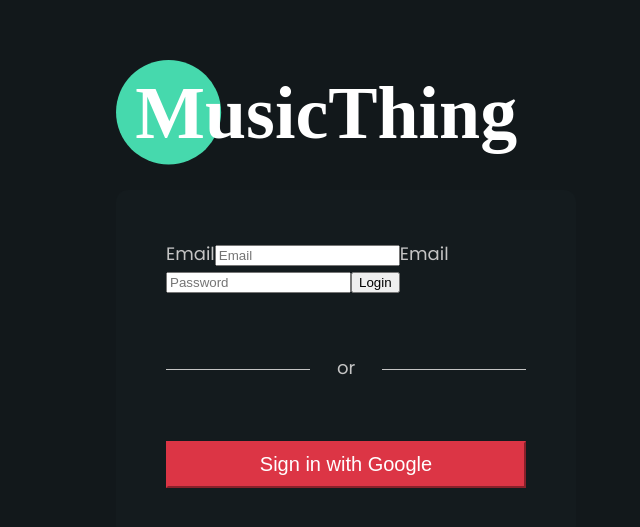
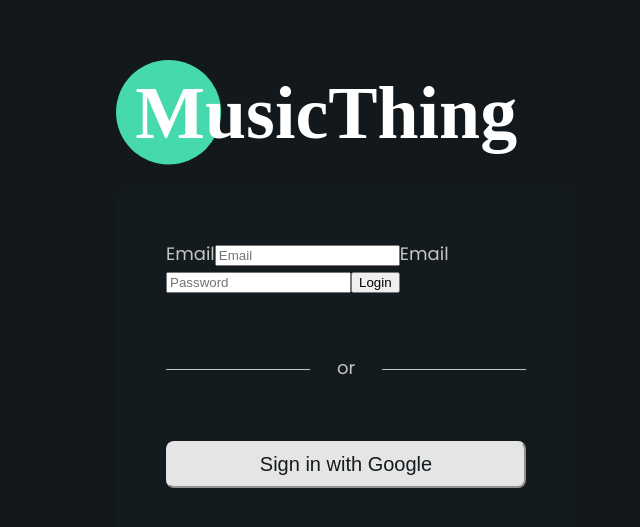
Before and after one commit to neilhsmith/music-thing, a Next.js app: page / in a window 1280 px wide. Shown: the part 101-628 px from the top of the page, without its empty margins (294-934 px from the left). Built offline with nearby package versions, Linux system fonts and the light colour scheme.

Commit message:
fix: secondary button colors

```diff
--- a/components/auth/loginForm.tsx
+++ b/components/auth/loginForm.tsx
@@ -16,10 +16,7 @@ export const LoginForm = () => {
       </Section>
       <Divider>or</Divider>
       <Section>
-        <Button
-          type="danger"
-          onClick={() => signIn("google", { callbackUrl: "/app" })}
-        >
+        <Button onClick={() => signIn("google", { callbackUrl: "/app" })}>
           Sign in with Google
         </Button>
       </Section>
--- a/components/button.tsx
+++ b/components/button.tsx
@@ -14,6 +14,7 @@ export const Button = styled(({ children, ...otherProps }: ButtonProps) =>
   width: 100%;
   padding: 1rem 2rem;
   cursor: pointer;
+  border-radius: 8px;
   font-size: 2rem;
   font-weight: ${(props) => props.theme.weights.accent};
   color: ${(props) => props.theme.buttons.fgs[props.type!]};
--- a/themes/dark.ts
+++ b/themes/dark.ts
@@ -25,7 +25,7 @@ export const darkTheme: DefaultTheme = {
     },
     fgs: {
       primary: "#FFFFFF",
-      secondary: "#F6F6F6",
+      secondary: "#141B1E",
       danger: "#FFFFFF",
       warning: "#FFFFFF",
     },
```
